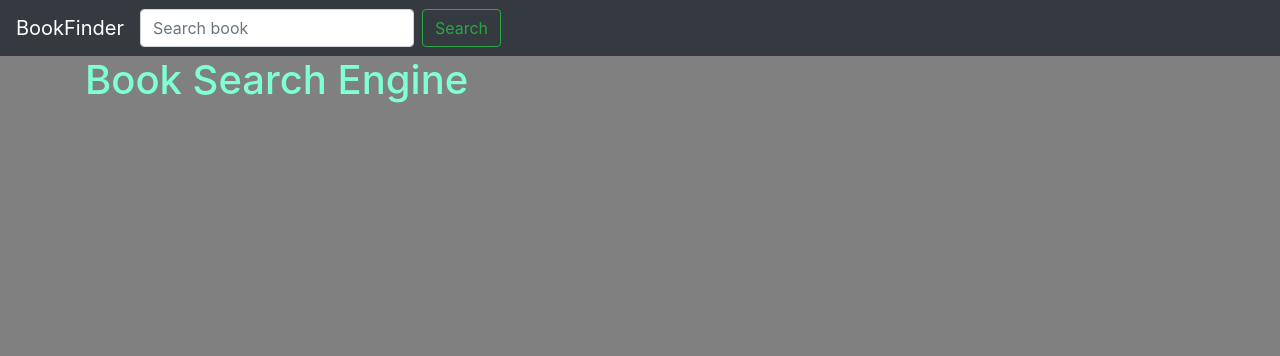
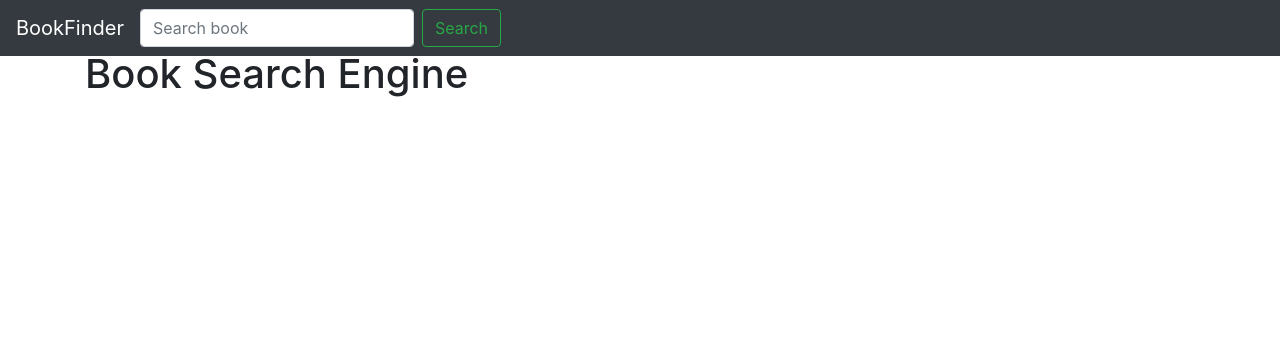
Before and after one commit to imkvncpr/bookSearchEngine, a Node server app: page / in a window 1280 px wide. Shown: the top 356 px of the page. Run offline with Node 20, Linux system fonts and the light colour scheme; some libraries are stand-ins or nearby versions.

Commit message:
changes made

```diff
--- a/public/css/styles.css
+++ b/public/css/styles.css
@@ -1,14 +1,4 @@
-body{
-    background-color: grey;
+#main-body{
+    margin-top: 50px;
+    margin-bottom: 50px;
 }
-h1{
-    color: aquamarine;
-
-}
-#paragraph{
-    color: aquamarine
-}
-.paragraph2{
-    font-family: 'Times New Roman', 'Times New Roman', Times, serif;
-    font-size: 40px;
-}
--- a/views/home.handlebars
+++ b/views/home.handlebars
@@ -1,7 +1,6 @@
 <div class="container">
     <h1>Book Search Engine</h1>
-    <div id="result">
-
+    <div class="media" id="result">
 
     </div>
 </div>
--- a/views/layouts/main.handlebars
+++ b/views/layouts/main.handlebars
@@ -17,7 +17,7 @@ crossorigin="anonymous"></script>
     <script src="/js/script.js"></script>
 </head>
 <body>
-<nav class="navbar navbar-expand-lg navbar-dark bg-dark">
+<nav class="navbar navbar-expand-lg navbar-dark bg-dark fixed-top" >
   <a class="navbar-brand" href="/">BookFinder</a>
   <button class="navbar-toggler" type="button" data-toggle="collapse" data-target="#navbarSupportedContent" aria-controls="navbarSupportedContent" aria-expanded="false" aria-label="Toggle navigation">
     <span class="navbar-toggler-icon"></span>
@@ -31,6 +31,10 @@ crossorigin="anonymous"></script>
     </form>
   </div>
 </nav>
-    {{{body}}}
+   <div id="main-body">
+         {{{body}}}
+   </div>
+    <script src="https://code.jquery.com/jquery-3.7.1.js" integrity="sha256-eKhayi8LEQwp4NKxN+CfCh+3qOVUtJn3QNZ0TciWLP4="
+    crossorigin="anonymous"></script>
 </body>
 </html>
```
Also changed, not shown: public/js/script.js (+49 -1 lines).
